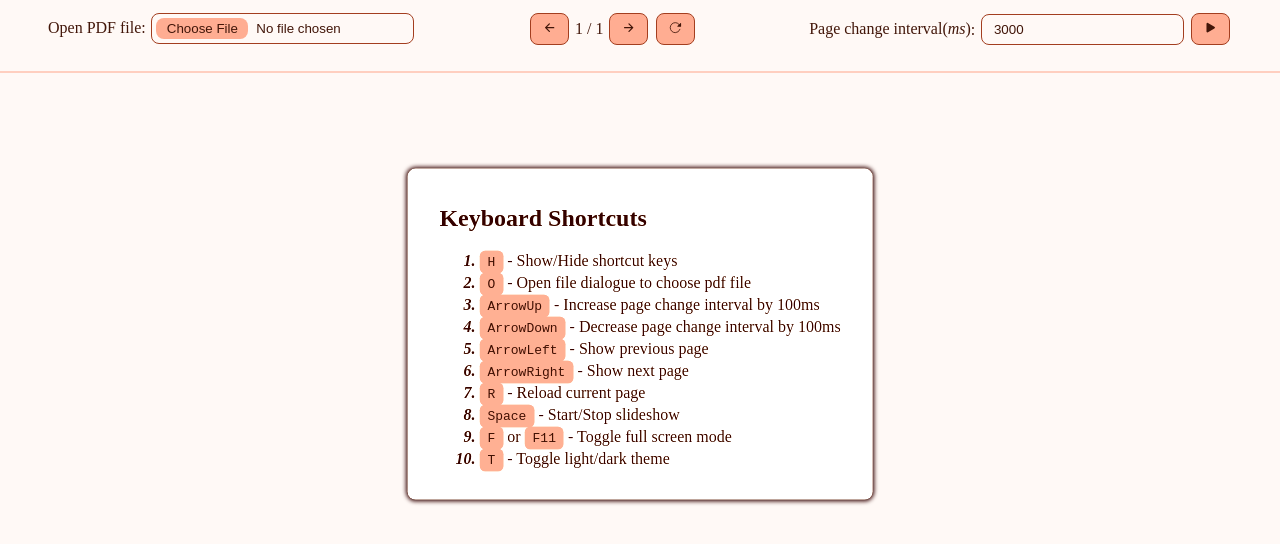
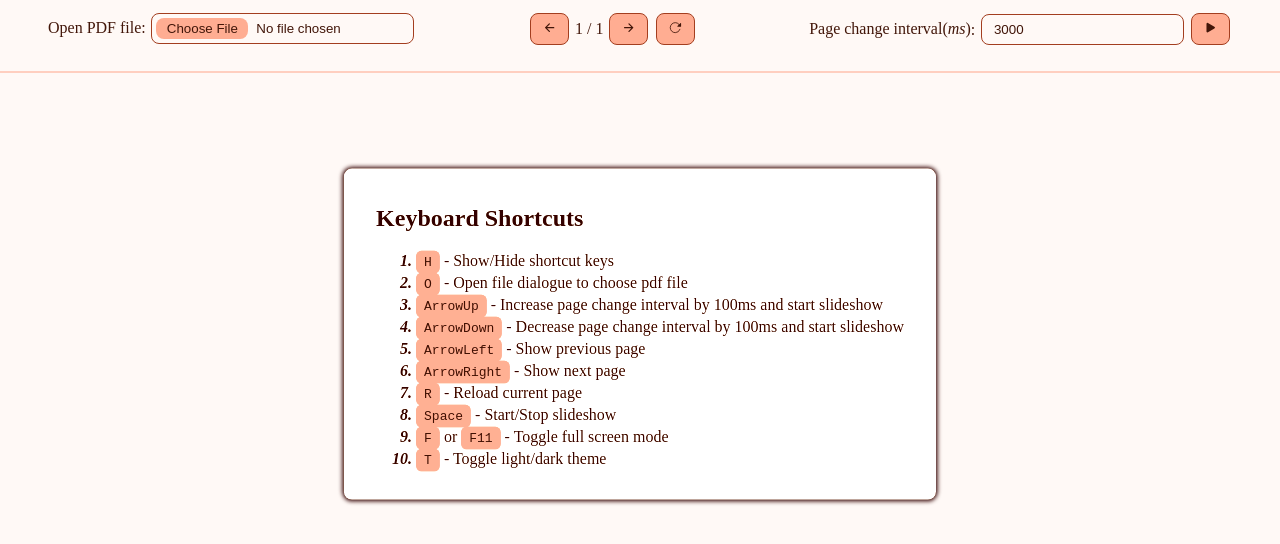
Before and after one commit to Iftakharpy/pdf-slideshow, a website: page index.html in a window 1280 px wide. Both pictures are taken after a click on the button 1217 px from the left and 30 px from the top of the page. Shown: the part 66-610 px from the top of the page. Drawn offline with nearby package versions, Linux system fonts and the light colour scheme.

Commit message:
Add precise description for Shortcut keys ArrowUp and ArrowDown

```diff
--- a/index.html
+++ b/index.html
@@ -50,10 +50,11 @@
                 <li><kbd>O</kbd> - Open file dialogue to choose pdf file</li>
                 <li>
                     <kbd>ArrowUp</kbd> - Increase page change interval by 100ms
+                    and start slideshow
                 </li>
                 <li>
                     <kbd>ArrowDown</kbd> - Decrease page change interval by
-                    100ms
+                    100ms and start slideshow
                 </li>
                 <li><kbd>ArrowLeft</kbd> - Show previous page</li>
                 <li><kbd>ArrowRight</kbd> - Show next page</li>
```
Also changed, not shown: README.md.
